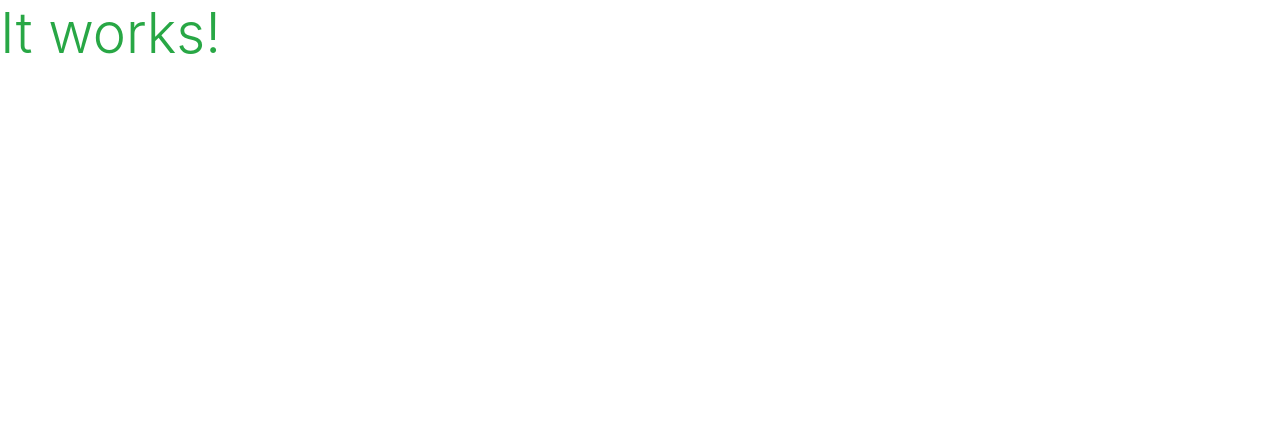
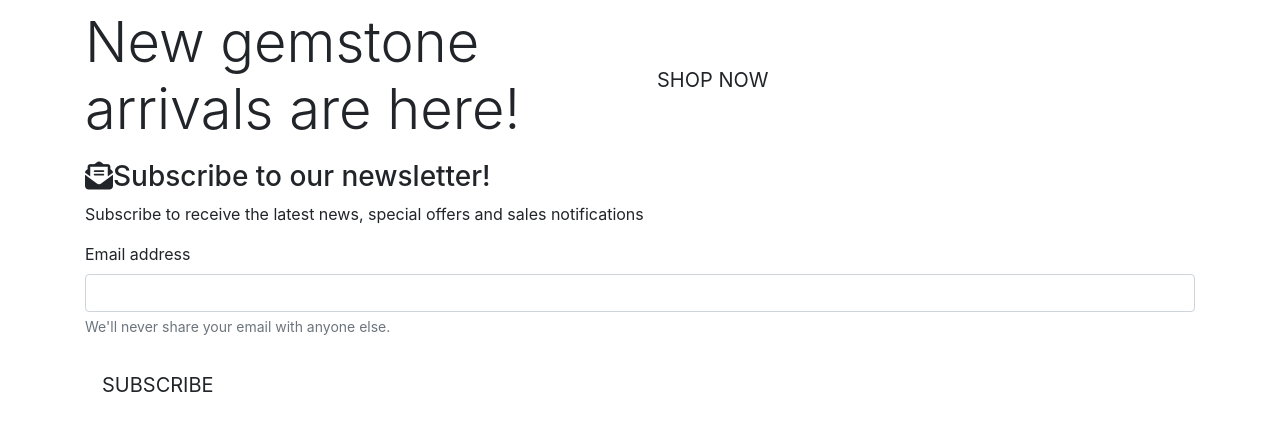
Before and after one commit to violaberg/bling-it, a Django app: page / in a window 1280 px wide. Shown: the top 431 px of the page. Run offline with Django 3.2, Linux system fonts and the light colour scheme; some libraries are stand-ins or nearby versions.

Commit message:
Add home page content

```diff
--- a/home/templates/home/index.html
+++ b/home/templates/home/index.html
@@ -1,7 +1,39 @@
 {% extends "base.html" %}
 {% load static %}
 
+{% block page_header %}
+    <div class="container header-container">
+        <div class="row">
+            <div class="col"></div>
+        </div>
+    </div>
+{% endblock %}
+
 {% block content %}
-
-<h1 class="display-4 text-success">It works!</h1>
+    <div class="container h-100">
+        <div class="row h-100">
+            <div class="col-7 col-md-6 my-auto">
+                <h1 class="display-4 logo-font text-black">
+                    New gemstone arrivals are here!
+                </h1>
+            </div>
+            <div class="my-5">
+                <a href="" class="show-now-button btn btn-lg rounded-0 text-uppercase py-3">Shop Now</a>
+            </div>
+        </div>
+        <div class="row">
+            <div class="col">
+                <h3><i class="fa-solid fa-envelope-open-text"></i>Subscribe to our newsletter!</h3>
+                <p>Subscribe to receive the latest news, special offers and sales notifications</p>
+                <form>
+                    <div class="form-group">
+                    <label for="exampleInputEmail1">Email address</label>
+                    <input type="email" class="form-control" id="exampleInputEmail1" aria-describedby="emailHelp">
+                    <small id="emailHelp" class="form-text text-muted">We'll never share your email with anyone else.</small>
+                    </div>
+                    <button type="submit" class="show-now-button btn btn-lg rounded-0 text-uppercase py-3">Subscribe</button>
+                </form>
+            </div>
+        </div>
+    </div>
 {% endblock %}
--- a/templates/base.html
+++ b/templates/base.html
@@ -47,5 +47,6 @@
     {% block postloadjs %}
     {% endblock %}
 
+    <script src="https://kit.fontawesome.com/284fde1047.js" crossorigin="anonymous"></script>
   </body>
 </html>
```
